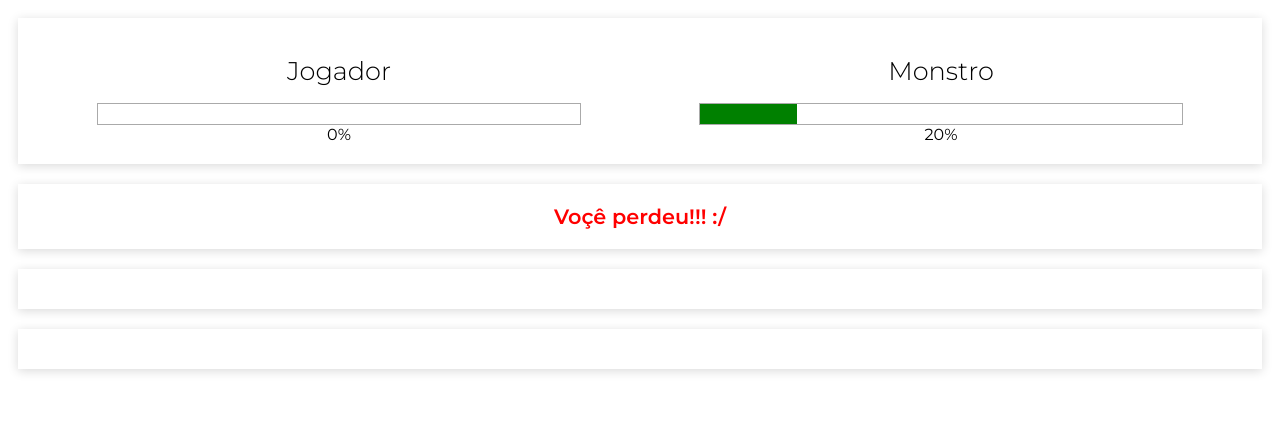
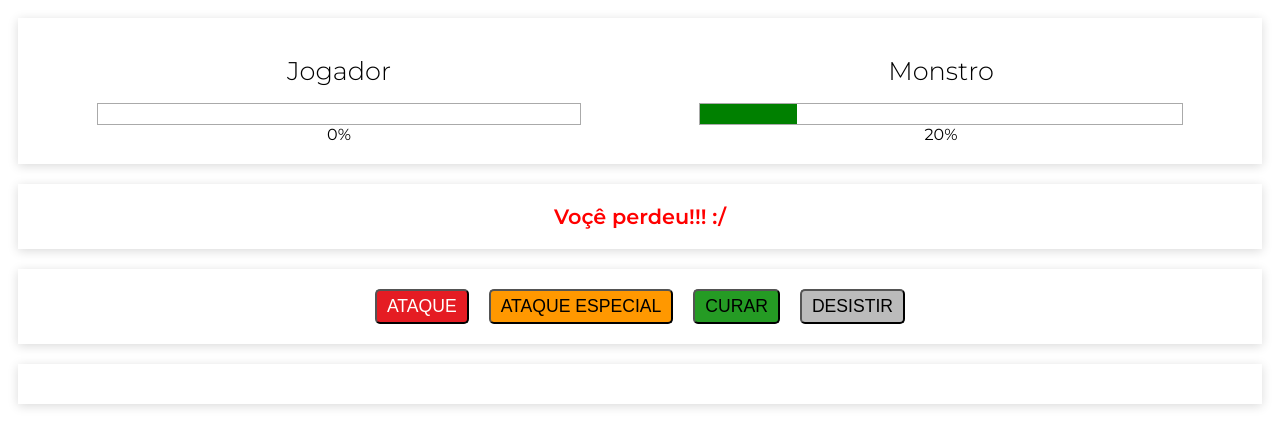
Before and after one commit to hervesson/MatadorDeMonstros, a plain HTML site: page index.html in a window 1280 px wide. Drawn offline with nearby package versions, Linux system fonts and the light colour scheme.

Commit message:
Os botões de controle do jogo

```diff
--- a/app.js
+++ b/app.js
@@ -1,6 +1,7 @@
 new Vue({
     el: '#app',
     data: {
+        running: true,
         playerLife: 0,
         monsterLife: 20
     },
--- a/index.html
+++ b/index.html
@@ -35,7 +35,15 @@
             <div v-if="monsterLife == 0" class="win">Voçê ganhou!!! :)</div>
             <div v-else class="lose">Voçê perdeu!!! :/</div>
         </div>
-        <div class="panel buttons"></div>
+        <div class="panel buttons">
+            <template v-if="running">
+                <button class="btn attack">Ataque</button>
+                <button class="btn especial-attack">Ataque especial</button>
+                <button class="btn heal">Curar</button>
+                <button class="btn give-up">Desistir</button>
+            </template>
+            <button v-else class="btn new-game">Reiniciar Jogo</button>
+        </div>
         <div class="panel logs"></div>
     </div>
     <script src="app.js"></script>
--- a/style.css
+++ b/style.css
@@ -68,3 +68,43 @@ html {
 .result .lose {
     color: red
 }
+
+/* Área dos botões */
+
+.buttons {
+    display: flex;
+    justify-content: center;
+}
+
+.btn {
+    padding: 5px 10px;
+    margin: 0px 10px;
+    border-radius: 5px;
+    text-transform: uppercase;
+    font-size: 1.1rem;
+}
+
+.new-game {
+    background-color: #4253af;
+    color: #fff
+}
+
+.attack {
+    background-color: #e51c23;
+    color: white
+}
+
+.especial-attack {
+    background-color: #ff9800;
+    color: #000
+}
+
+.heal {
+    background-color: #259b24;
+    color: #000
+}
+
+.give-up {
+    background-color: #BBB;
+    color: #000
+}
```
